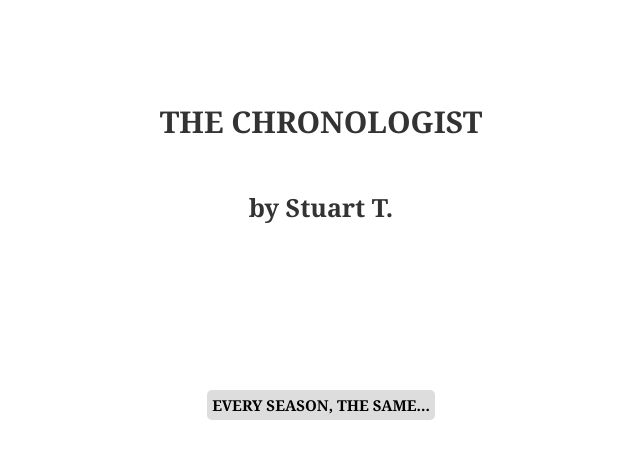
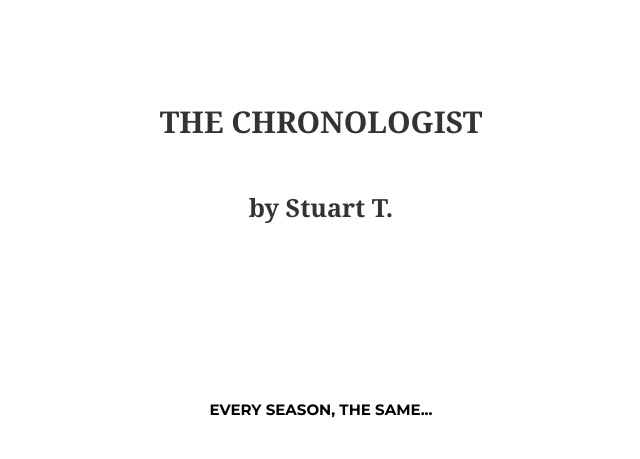
Before and after one commit to stuarttempleton/stuarttempleton.github.io, a Jekyll site: the page interactivefiction/The Chronologist/index.html, which Jekyll copies as it is, in a window 1280 px wide. Shown: the top 459 px of the page, without its empty margins (319-959 px from the left). Built offline with Jekyll 4.4.1, drawn with Linux system fonts in a browser that asks for light colours.

Commit message:
Update index.html

```diff
--- a/interactivefiction/The Chronologist/index.html
+++ b/interactivefiction/The Chronologist/index.html
@@ -35,14 +35,21 @@
 	border-left:0px;
 }
 
+
 tw-link {
+  font-family: 'Montserrat', sans-serif;
   color:black;
-  background:#ddd;
+  background2:#ddd;
   font-weight:700;
-  padding:5px;
+  padding:10px;
   margin-left:0px;
   transition: margin-left 0.25s;
   border-radius:5px;
+  display:block;
+  margin-top:5px;
+  padding-left:15px;
+  padding-right:15px;
+  line-height:1;
 }
 tw-link.visited {
   color:black;
@@ -54,7 +61,7 @@
   background:lightblue;
 }
 tw-link:hover {
-  margin-left:5px;
+  margin-left1:5px;
   color: black;
   background:lightblue;
 }
@@ -248,7 +255,7 @@
 You have failed to repair or replace the CELESTIAL CLOCK.
 
 (replace:?s1o1)[](replace:?s1o3)[]
-[[You have failed to help too many people.-&gt;FAILURE]]]&lt;s1o2|
+[[You have failed to help too many people.-&gt;FAILURE]]]&lt;s1o2|\
 (link: &quot;Do nothing and let time be what it may.\r\n&quot;)[You choose to do nothing to repair or replace this clock, letting time be what it may. All things must end. You have embraced ACCEPTANCE.
 (replace:?s1o2)[](replace:?s1o1)[]
 [[EVERY SEASON, THE SAME...-&gt;SUCCESS]]]&lt;s1o3|</tw-passagedata><tw-passagedata pid="10" name="SUCCESS" tags="" position="825,300" size="100,100">&lt;b&gt;CONGRATULATIONS&lt;/b&gt;
```
